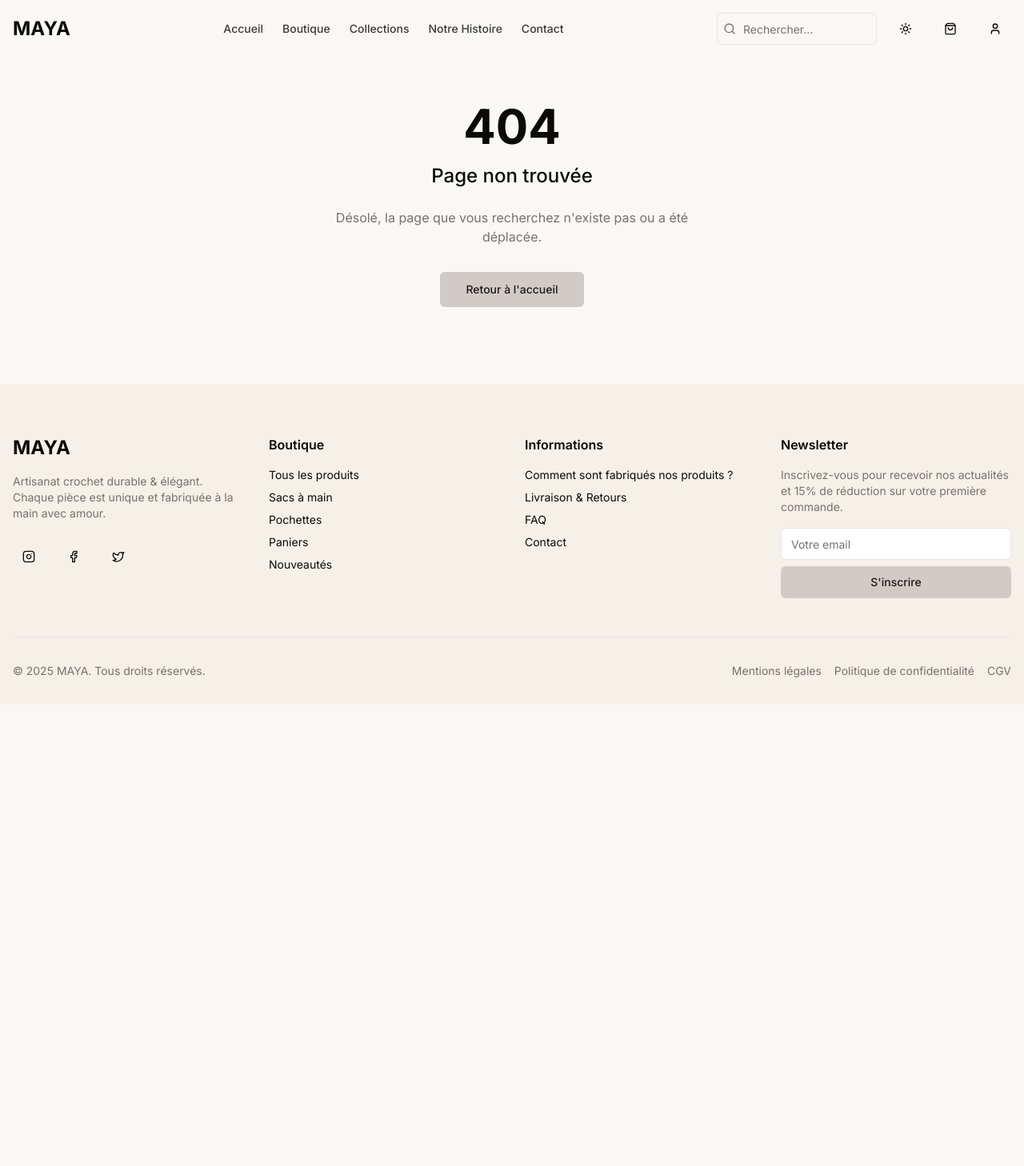
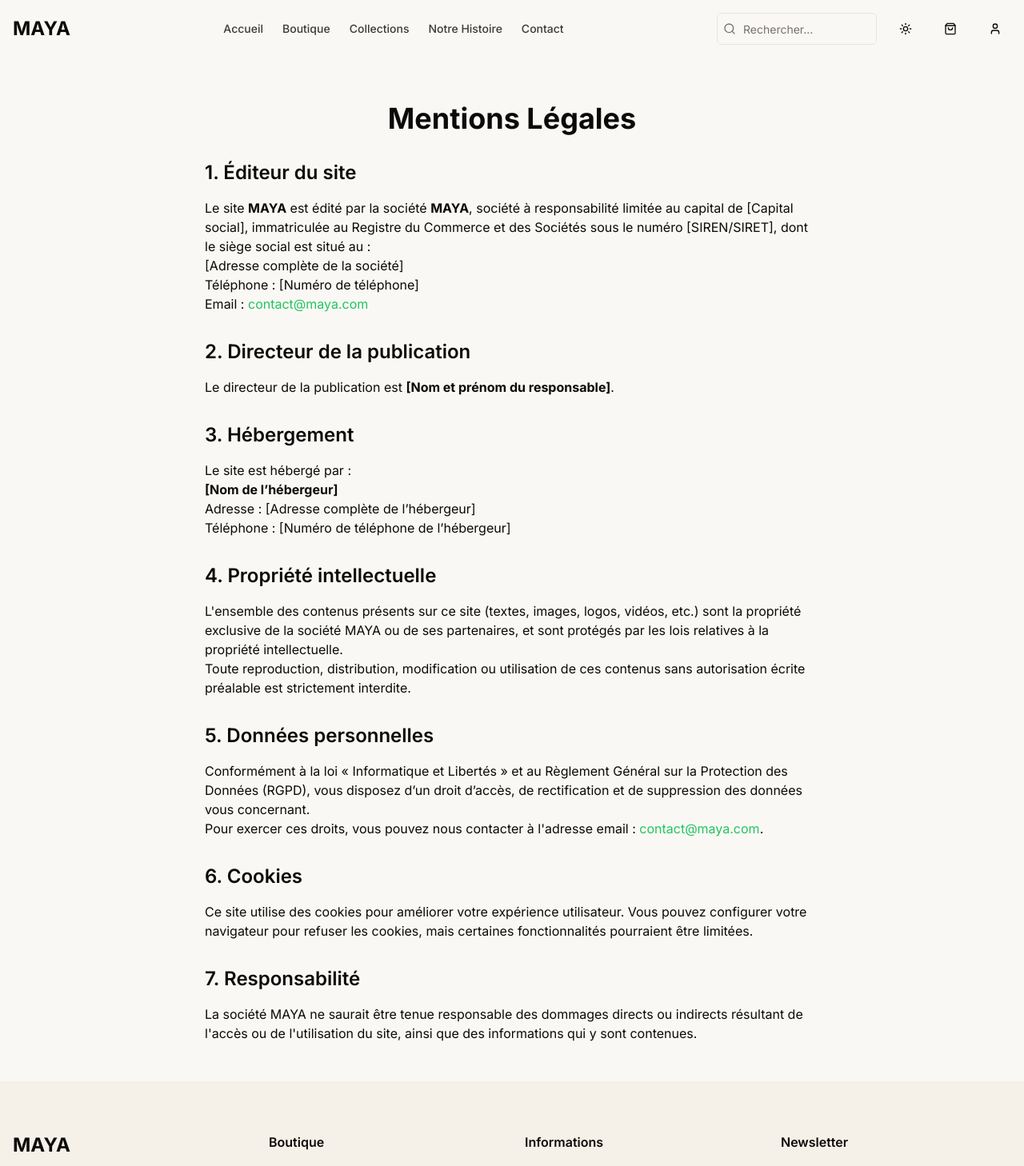
Before and after one commit to sylvain78saravanane/maya-ecommerce, a Next.js app: page /mentions-legales in a window 1280 px wide. Before the commit this address had no page. Shown: the top 1458 px of the page at 80% size. Before the commit the page ends 881 px from the top, so only its background shows below. Built offline with nearby package versions, Linux system fonts and the light colour scheme.

Commit message:
mentions légales

```diff
--- /dev/null
+++ b/app/mentions-legales/page.tsx
@@ -0,0 +1,72 @@
+const MentionsLegales = () => {
+  return (
+    <main className="container mx-auto px-4 py-12" style={{ marginTop: "5rem", maxWidth: "800px" }}>
+      <h1 className="text-4xl font-bold mb-8 text-center">Mentions Légales</h1>
+
+      <section className="mb-8">
+        <h2 className="text-2xl font-semibold mb-4">1. Éditeur du site</h2>
+        <p>
+          Le site <strong>MAYA</strong> est édité par la société <strong>MAYA</strong>, société à responsabilité limitée au capital de [Capital social], immatriculée au Registre du Commerce et des Sociétés sous le numéro [SIREN/SIRET], dont le siège social est situé au :
+        </p>
+        <address className="not-italic mb-4">
+          [Adresse complète de la société] <br />
+          Téléphone : [Numéro de téléphone] <br />
+          Email : <a href="mailto:contact@maya.com" className="text-accent hover:underline">contact@maya.com</a>
+        </address>
+      </section>
+
+      <section className="mb-8">
+        <h2 className="text-2xl font-semibold mb-4">2. Directeur de la publication</h2>
+        <p>
+          Le directeur de la publication est <strong>[Nom et prénom du responsable]</strong>.
+        </p>
+      </section>
+
+      <section className="mb-8">
+        <h2 className="text-2xl font-semibold mb-4">3. Hébergement</h2>
+        <p>
+          Le site est hébergé par : <br />
+          <strong>[Nom de l’hébergeur]</strong> <br />
+          Adresse : [Adresse complète de l’hébergeur] <br />
+          Téléphone : [Numéro de téléphone de l’hébergeur]
+        </p>
+      </section>
+
+      <section className="mb-8">
+        <h2 className="text-2xl font-semibold mb-4">4. Propriété intellectuelle</h2>
+        <p>
+          L'ensemble des contenus présents sur ce site (textes, images, logos, vidéos, etc.) sont la propriété exclusive de la société MAYA ou de ses partenaires, et sont protégés par les lois relatives à la propriété intellectuelle.
+        </p>
+        <p>
+          Toute reproduction, distribution, modification ou utilisation de ces contenus sans autorisation écrite préalable est strictement interdite.
+        </p>
+      </section>
+
+      <section className="mb-8">
+        <h2 className="text-2xl font-semibold mb-4">5. Données personnelles</h2>
+        <p>
+          Conformément à la loi « Informatique et Libertés » et au Règlement Général sur la Protection des Données (RGPD), vous disposez d’un droit d’accès, de rectification et de suppression des données vous concernant.
+        </p>
+        <p>
+          Pour exercer ces droits, vous pouvez nous contacter à l'adresse email : <a href="mailto:contact@maya.com" className="text-accent hover:underline">contact@maya.com</a>.
+        </p>
+      </section>
+
+      <section className="mb-8">
+        <h2 className="text-2xl font-semibold mb-4">6. Cookies</h2>
+        <p>
+          Ce site utilise des cookies pour améliorer votre expérience utilisateur. Vous pouvez configurer votre navigateur pour refuser les cookies, mais certaines fonctionnalités pourraient être limitées.
+        </p>
+      </section>
+
+      <section>
+        <h2 className="text-2xl font-semibold mb-4">7. Responsabilité</h2>
+        <p>
+          La société MAYA ne saurait être tenue responsable des dommages directs ou indirects résultant de l'accès ou de l'utilisation du site, ainsi que des informations qui y sont contenues.
+        </p>
+      </section>
+    </main>
+  )
+}
+
+export default MentionsLegales
```
